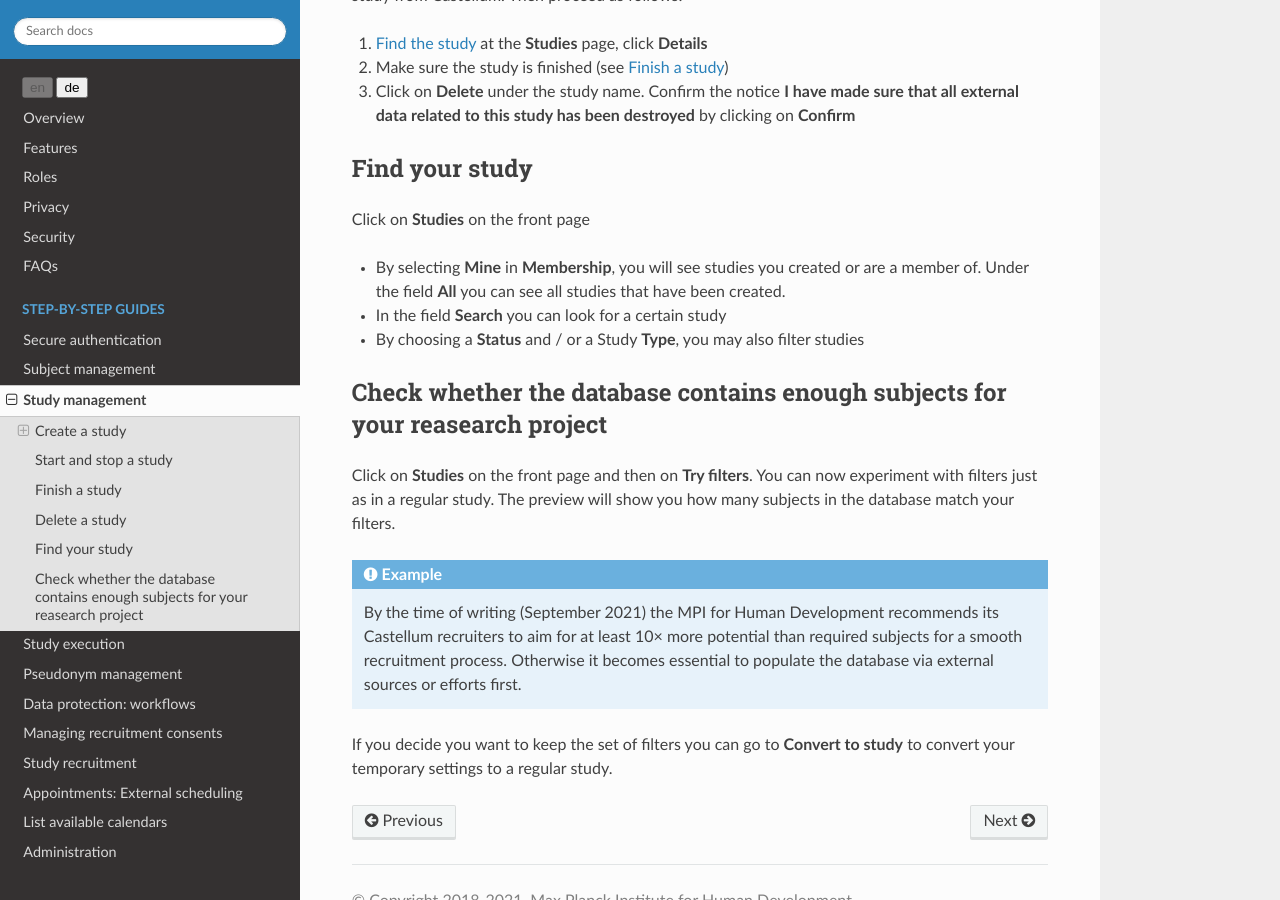
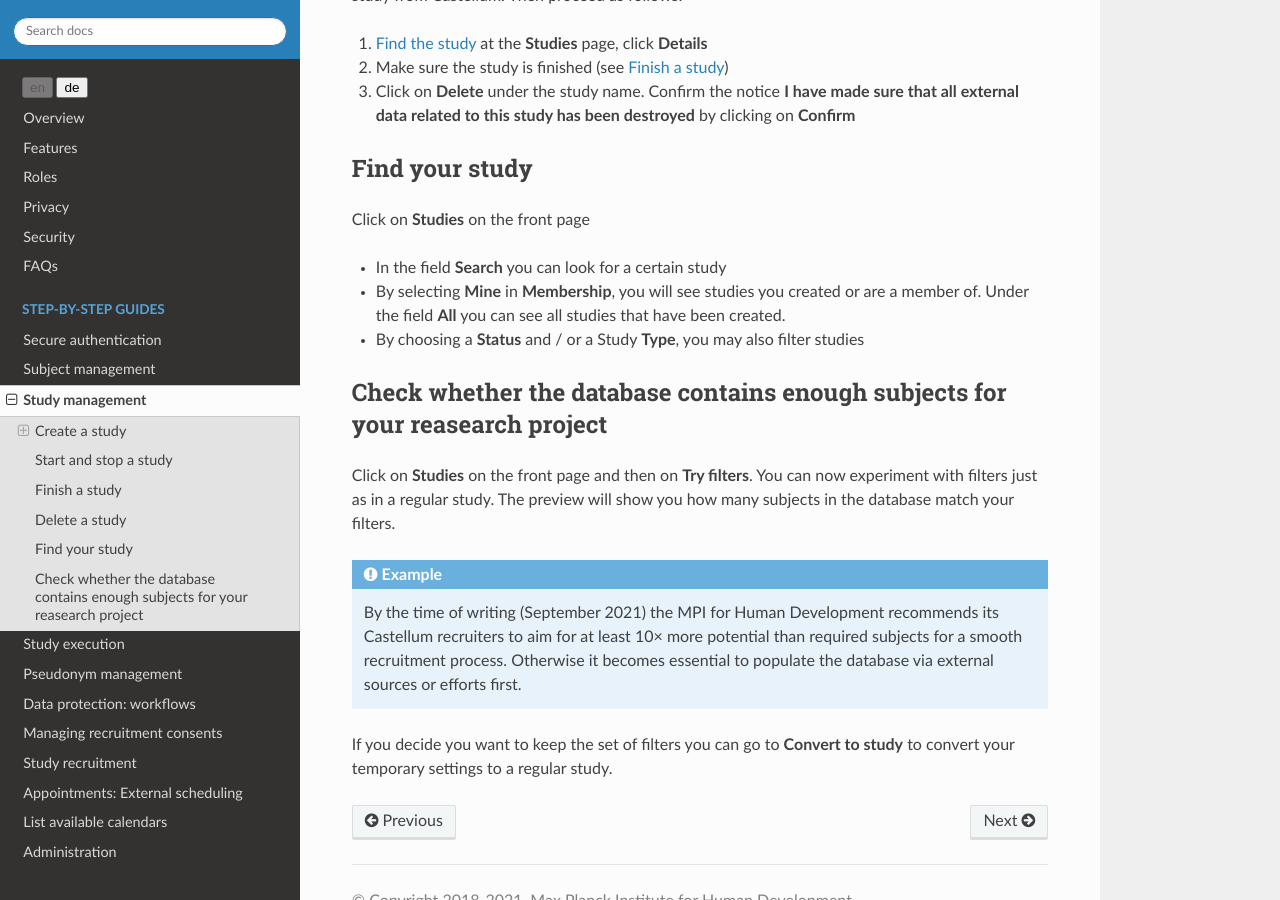
Before and after one commit to DouglasNeuroInformatics/castellum, a Sphinx documentation site: the page built from source/guides/study-management.rst, in a window 1280 px wide and 900 px high, scrolled down 5083 px. Built offline with Sphinx 7.4.7 and the Read the Docs theme 2.0.0, drawn with Linux system fonts in a browser that asks for light colours.

```diff
--- a/source/guides/study-management.rst
+++ b/source/guides/study-management.rst
@@ -300,10 +300,10 @@ Find your study
 
 Click on **Studies** on the front page
 
+-   In the field **Search** you can look for a certain study
 -   By selecting **Mine** in **Membership**, you will see studies you created
     or are a member of. Under the field **All** you can see all studies that
     have been created.
--   In the field **Search** you can look for a certain study
 -   By choosing a **Status** and / or a Study **Type**, you may also filter
     studies
 
```
